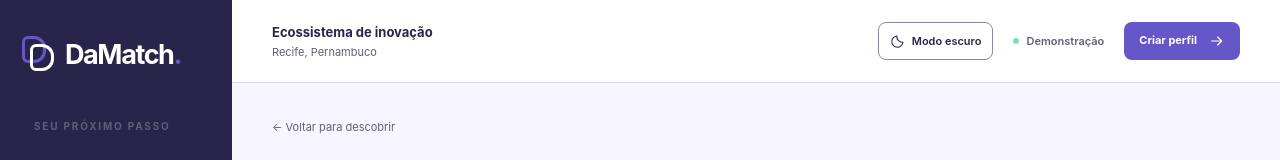
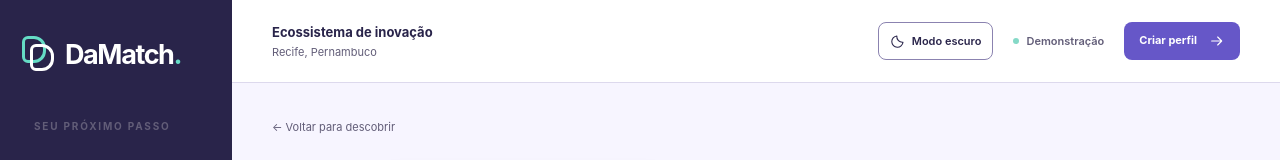
Before and after one commit to Diogo746/Da-Match, an Angular app in the folder frontend/: page /cadastro in a window 1280 px wide. Shown: the top 160 px of the page. Built offline with nearby package versions, Linux system fonts and the light colour scheme.

Commit message:
fix(frontend): mantém o D da marca verde nos dois temas

```diff
--- a/frontend/src/app/app.component.css
+++ b/frontend/src/app/app.component.css
@@ -18,6 +18,7 @@
 }
 
 .brand {
+  --brand-mint: #65DCC5;
   display: flex;
   gap: 11px;
   align-items: center;
@@ -31,7 +32,7 @@
 }
 
 .brand-dot {
-  color: var(--teal);
+  color: var(--brand-mint);
 }
 
 .brand-mark {
@@ -48,7 +49,7 @@
   position: absolute;
   width: 24px;
   height: 27px;
-  border: 3px solid var(--teal);
+  border: 3px solid var(--brand-mint);
   border-radius: 6px 12px 12px 6px;
   top: 0;
   left: 0;
```
